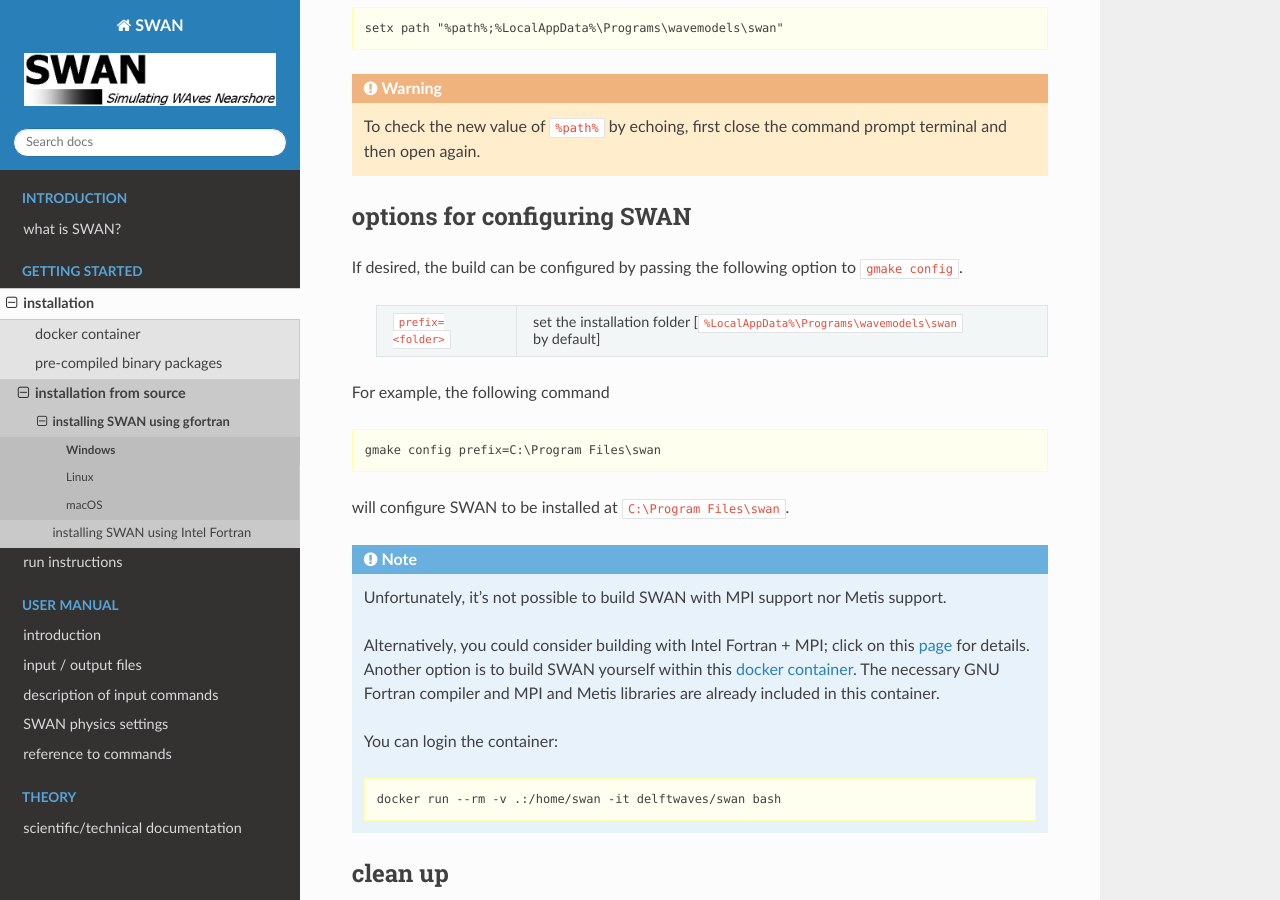
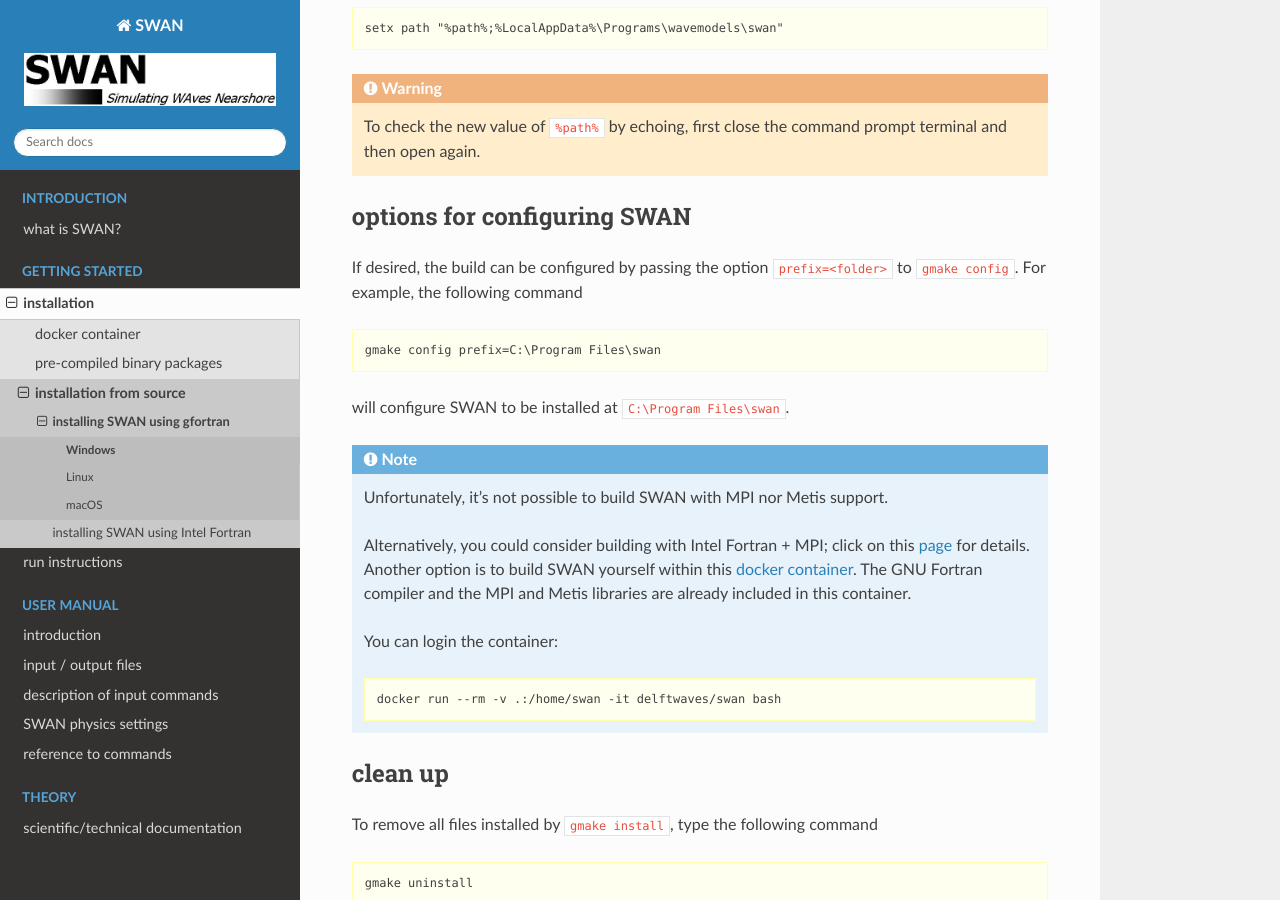
Before and after one commit to delftwaves/swan-docs, a Sphinx documentation site: the page built from docs/getting_started/gnu_fortran/windows.rst, in a window 1280 px wide and 900 px high, scrolled down 1701 px. Built offline with Sphinx 7.4.7 and the Read the Docs theme 3.1.0, drawn with Linux system fonts in a browser that asks for light colours.

Commit message:
update documentation

```diff
--- a/docs/getting_started/gnu_fortran/linux.rst
+++ b/docs/getting_started/gnu_fortran/linux.rst
@@ -155,7 +155,7 @@
 
 .. code-block:: bash
 
-   echo export PATH=$PATH:$HOME/wavemodels/swan >> ~/.bash_profile
+   echo export PATH=$PATH:$HOME/wavemodels/swan/bin >> ~/.bash_profile
 
 options for configuring SWAN
 ----------------------------
--- a/docs/getting_started/gnu_fortran/macos.rst
+++ b/docs/getting_started/gnu_fortran/macos.rst
@@ -117,7 +117,7 @@
 
 .. code-block:: bash
 
-   echo export PATH=$PATH:$HOME/wavemodels/swan >> ~/.bash_profile
+   echo export PATH=$PATH:$HOME/wavemodels/swan/bin >> ~/.bash_profile
 
 options for configuring SWAN
 ----------------------------
--- a/docs/getting_started/gnu_fortran/windows.rst
+++ b/docs/getting_started/gnu_fortran/windows.rst
@@ -82,12 +82,7 @@
 options for configuring SWAN
 ----------------------------
 
-If desired, the build can be configured by passing the following option to ``gmake config``.
-
-    ===================  ====================================================================================
-    ``prefix=<folder>``  set the installation folder [``%LocalAppData%\Programs\wavemodels\swan`` by default]
-    ===================  ====================================================================================
-
+If desired, the build can be configured by passing the option ``prefix=<folder>`` to ``gmake config``.
 For example, the following command
 
 .. code-block:: text
@@ -98,11 +93,11 @@
 
 .. note::
 
-   Unfortunately, it's not possible to build SWAN with MPI support nor Metis support.
+   Unfortunately, it's not possible to build SWAN with MPI nor Metis support.
 
    Alternatively, you could consider building with Intel Fortran + MPI; click on this :ref:`page <intelwin>` for details.
    Another option is to build SWAN yourself within this `docker container <https://hub.docker.com/r/delftwaves/swan>`_.
-   The necessary GNU Fortran compiler and MPI and Metis libraries are already included in this container.
+   The GNU Fortran compiler and the MPI and Metis libraries are already included in this container.
 
    You can login the container:
 
```
